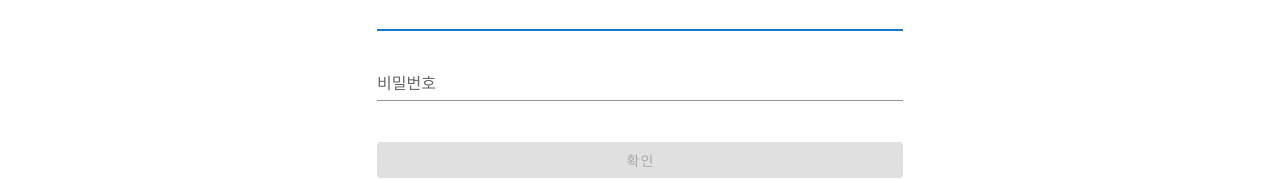
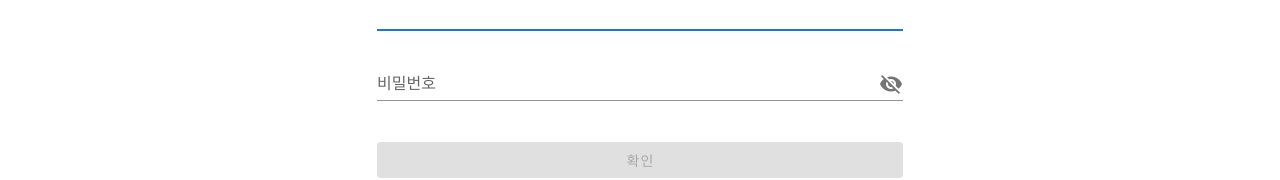
Before and after one commit to ssafyHomePlanner/HomePlanner, a Vue app in the folder homepjt/: page /login in a window 1280 px wide. Shown: the part 268-448 px from the top of the page. Built offline with nearby package versions, Linux system fonts and the light colour scheme.

Commit message:
[UPDATE] 로그인 패스워드 눈 모양 추가

```diff
--- a/homepjt/src/views/member/LogInView.vue
+++ b/homepjt/src/views/member/LogInView.vue
@@ -30,9 +30,11 @@
             ></v-text-field>
             <v-text-field
               v-model="member.pw"
+              :append-icon="show1 ? 'mdi-eye' : 'mdi-eye-off'"
+              :type="show1 ? 'text' : 'password'"
               :rules="memberPasswordRules"
               label="비밀번호"
-              type="password"
+              @click:append="show1 = !show1"
               @keyup.enter="confirm"
               required
             ></v-text-field>
@@ -73,6 +75,7 @@ export default {
         id: "",
         pw: "",
       },
+      show1: false,
       saveId: false,
       memberIdRules: [(v) => !!v || "아이디는 필수입니다."],
       memberPasswordRules: [(v) => !!v || "비밀번호는 필수입니다."],
@@ -94,7 +97,7 @@ export default {
 
         console.log("user info id = ", this.userInfo);
 
-        this.$router.push({ name: "home" }).catch(()=>{});
+        this.$router.push({ name: "home" }).catch(() => {});
       }
     },
   },
```
